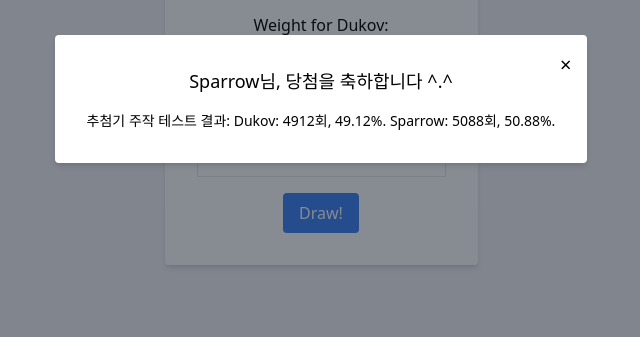
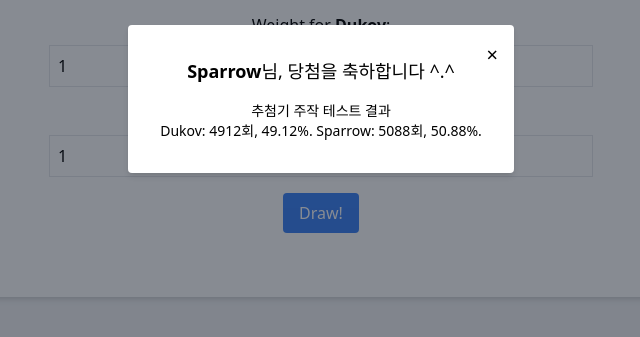
Before and after one commit to Dukkov/chores-drawer, a plain HTML site: page index.html in a window 1280 px wide. Both pictures are taken after a click on the button "Draw!". Shown: the part 301-638 px from the top of the page, without its empty margins (319-959 px from the left). Drawn offline with nearby package versions, Linux system fonts and the light colour scheme.

Commit message:
[Design] Name bolded, line formatted - User name modified - User name bolded - Modal window line formatted

```diff
--- a/index.html
+++ b/index.html
@@ -10,10 +10,10 @@
     />
   </head>
   <body class="flex items-center justify-center h-screen bg-gray-100">
-    <div class="text-center bg-white p-8 rounded shadow-md">
+    <div class="text-center bg-white p-16 rounded shadow-md w-full max-w-2xl">
       <h1 class="text-2xl font-bold mb-4">Chores Drawer</h1>
       <div class="mb-4">
-        <label for="weight1" class="block mb-2">Weight for Dukov:</label>
+        <label for="weight1" class="block mb-2">Weight for <b>Dukov</b>:</label>
         <input
           type="number"
           id="weight1"
@@ -24,7 +24,9 @@
         />
       </div>
       <div class="mb-4">
-        <label for="weight2" class="block mb-2">Weight for Sparrow:</label>
+        <label for="weight2" class="block mb-2"
+          >Weight for <b>Sparrow</b>:</label
+        >
         <input
           type="number"
           id="weight2"
--- a/script.js
+++ b/script.js
@@ -10,7 +10,7 @@ document.getElementById('drawButton').addEventListener('click', () => {
   const loser = drawer(names);
   document.getElementById(
     'resultText'
-  ).innerText = `${loser}님, 당첨을 축하합니다 ^.^`;
+  ).innerHTML = `<b>${loser}</b>님, 당첨을 축하합니다 ^.^`;
 
   // Run the test and show the results
   const testResults = drawerTester(names);
@@ -42,7 +42,7 @@ function drawerTester(arr) {
   const minOdd = ((counts['Dukov'] / 10000) * 100).toFixed(2);
   const hunOdd = ((counts['Sparrow'] / 10000) * 100).toFixed(2);
 
-  return `추첨기 주작 테스트 결과: Dukov: ${counts['Dukov']}회, ${minOdd}%. Sparrow: ${counts['Sparrow']}회, ${hunOdd}%.`;
+  return `추첨기 주작 테스트 결과\nDukov: ${counts['Dukov']}회, ${minOdd}%. Sparrow: ${counts['Sparrow']}회, ${hunOdd}%.`;
 }
 
 function showModal() {
```
